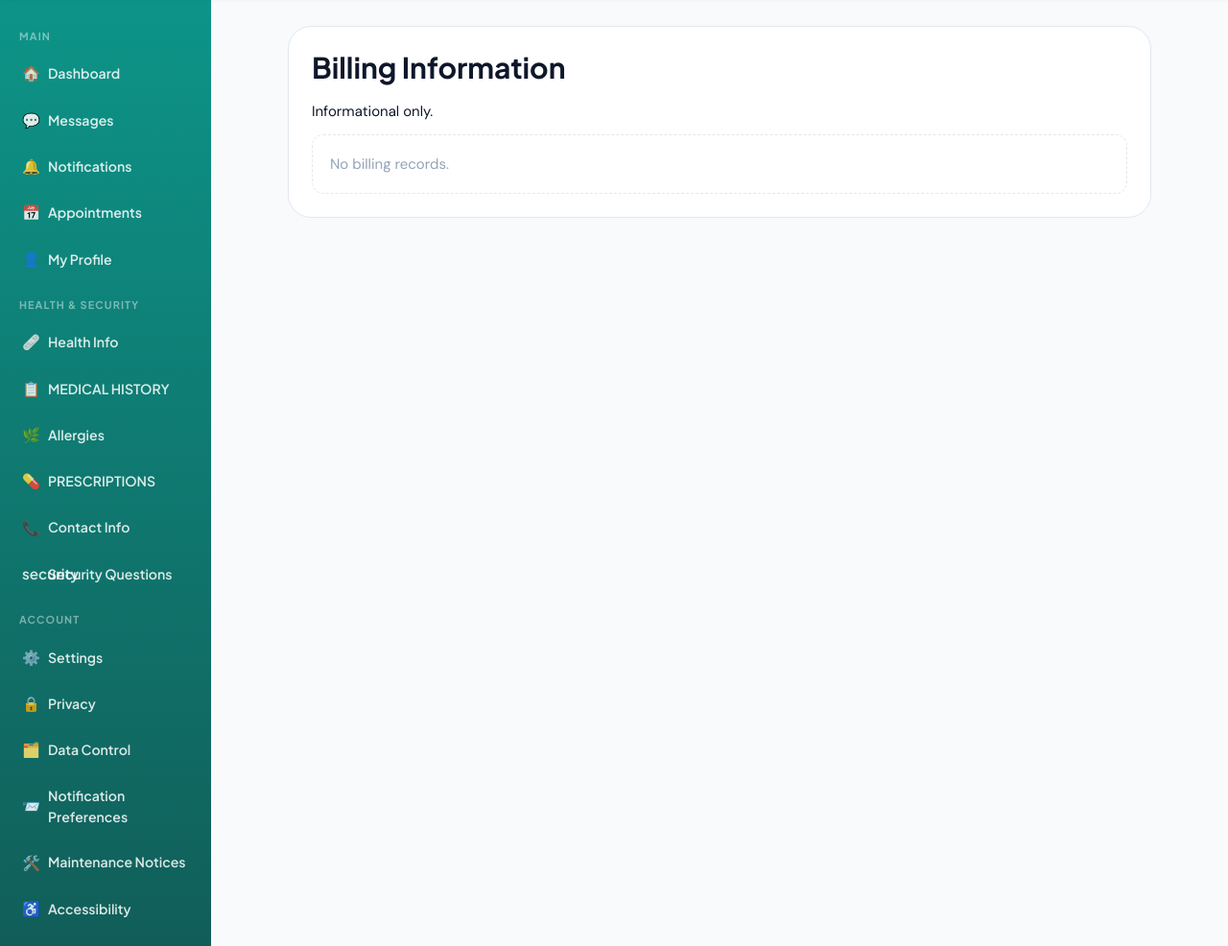
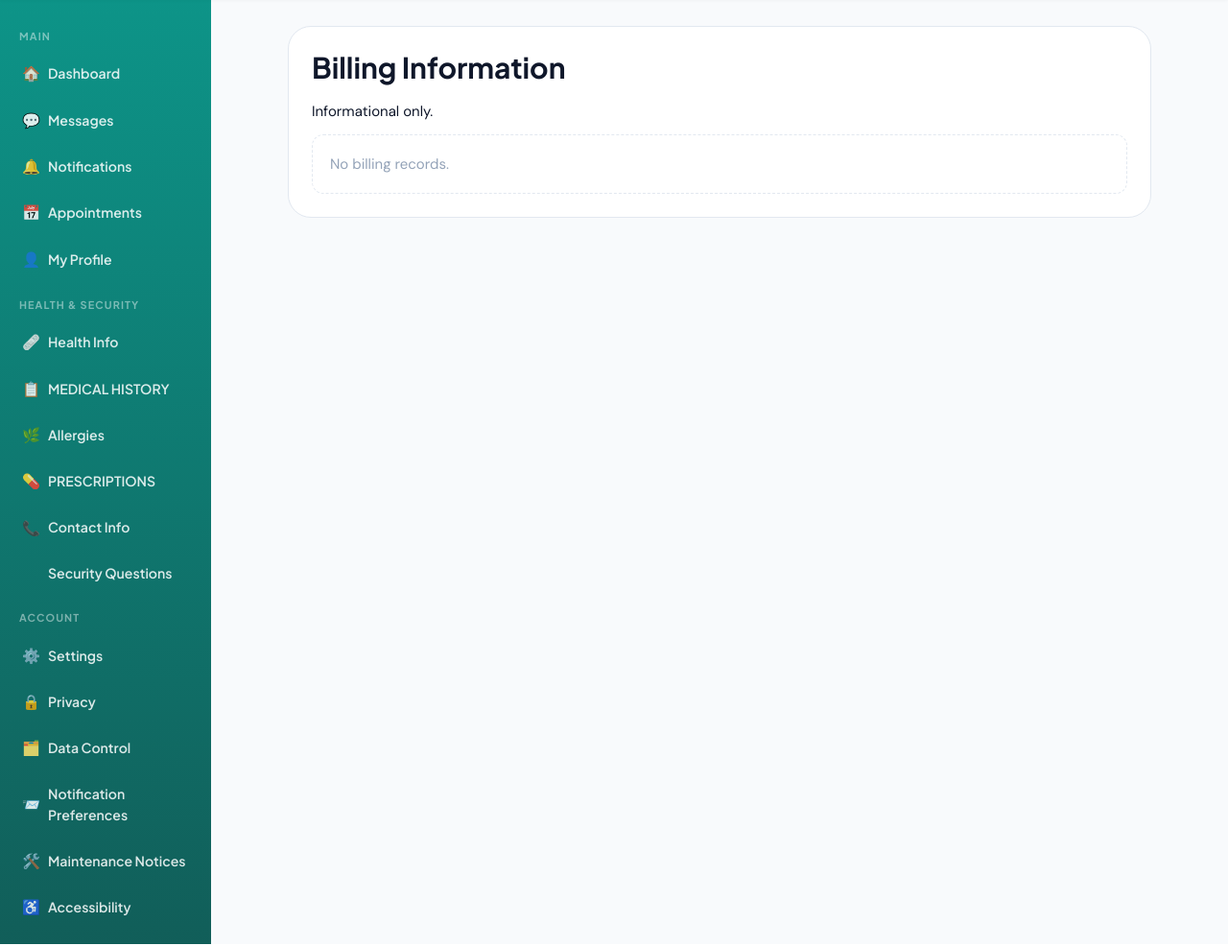
Before and after one commit to TheBobGottfriedFan/CS310_GROUP03, a Django app: template portal/templates/portal/billing.html in a window 1280 px wide. Shown: the part 63-1049 px from the top of the page at 96% size. Run offline with Django 4.2, Linux system fonts and the light colour scheme; the template is opened without the code that fills it, so the values that code supplies are empty.

Commit message:
Update base.html

```diff
--- a/portal/templates/portal/base.html
+++ b/portal/templates/portal/base.html
@@ -56,7 +56,7 @@
         <span class="nav-icon">📞</span> Contact Info
       </a>
       <a class="nav-link {% if request.path == '/security-questions/' %}active{% endif %}" href="{% url 'portal:security_questions' %}">
-        <span class="nav-icon">security</span> Security Questions
+        <span class="nav-icon"></span> Security Questions
       </a>
       <span class="sidebar-section-label">Account</span>
       <a class="nav-link {% if request.path == '/settings/' %}active{% endif %}" href="{% url 'portal:settings' %}">
```
